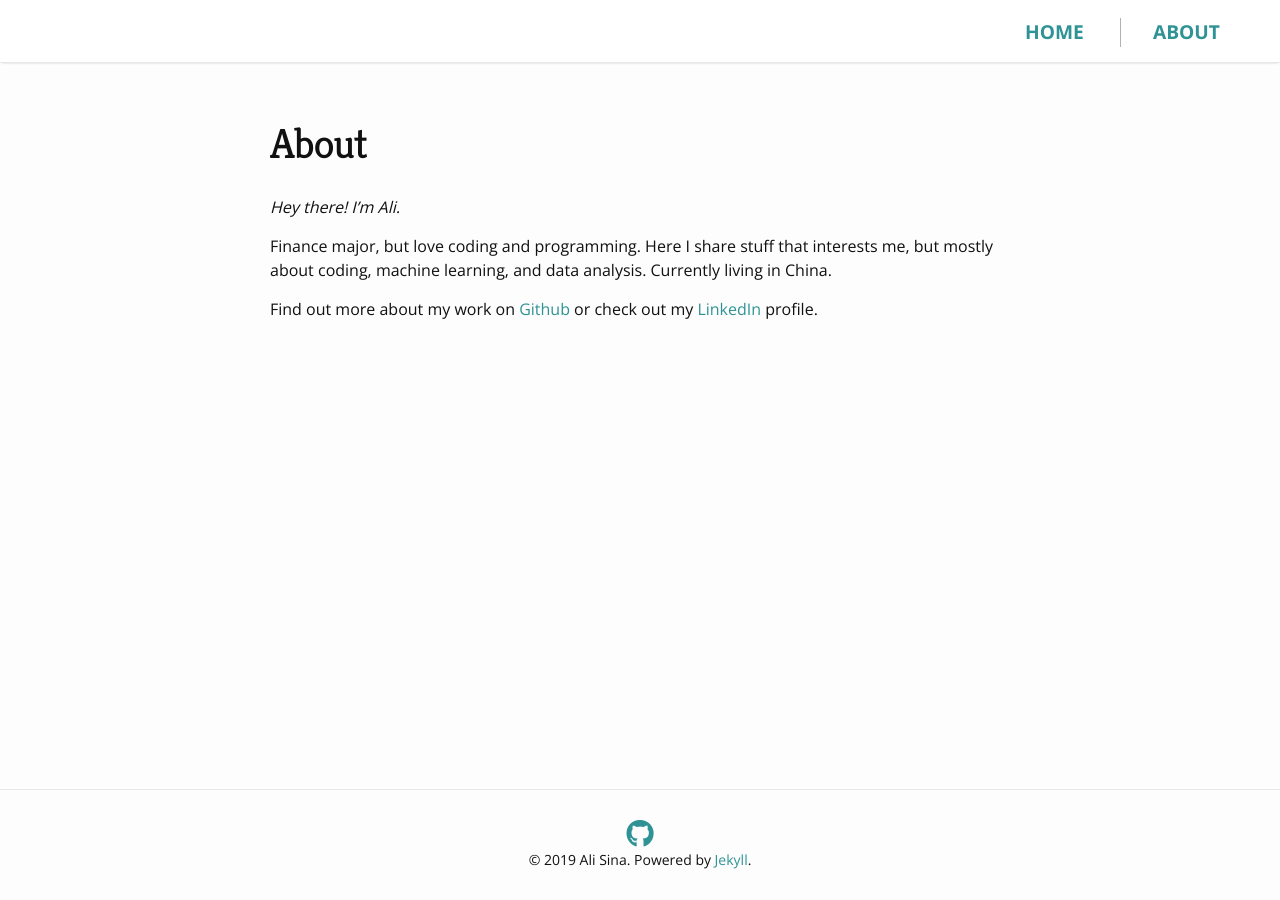
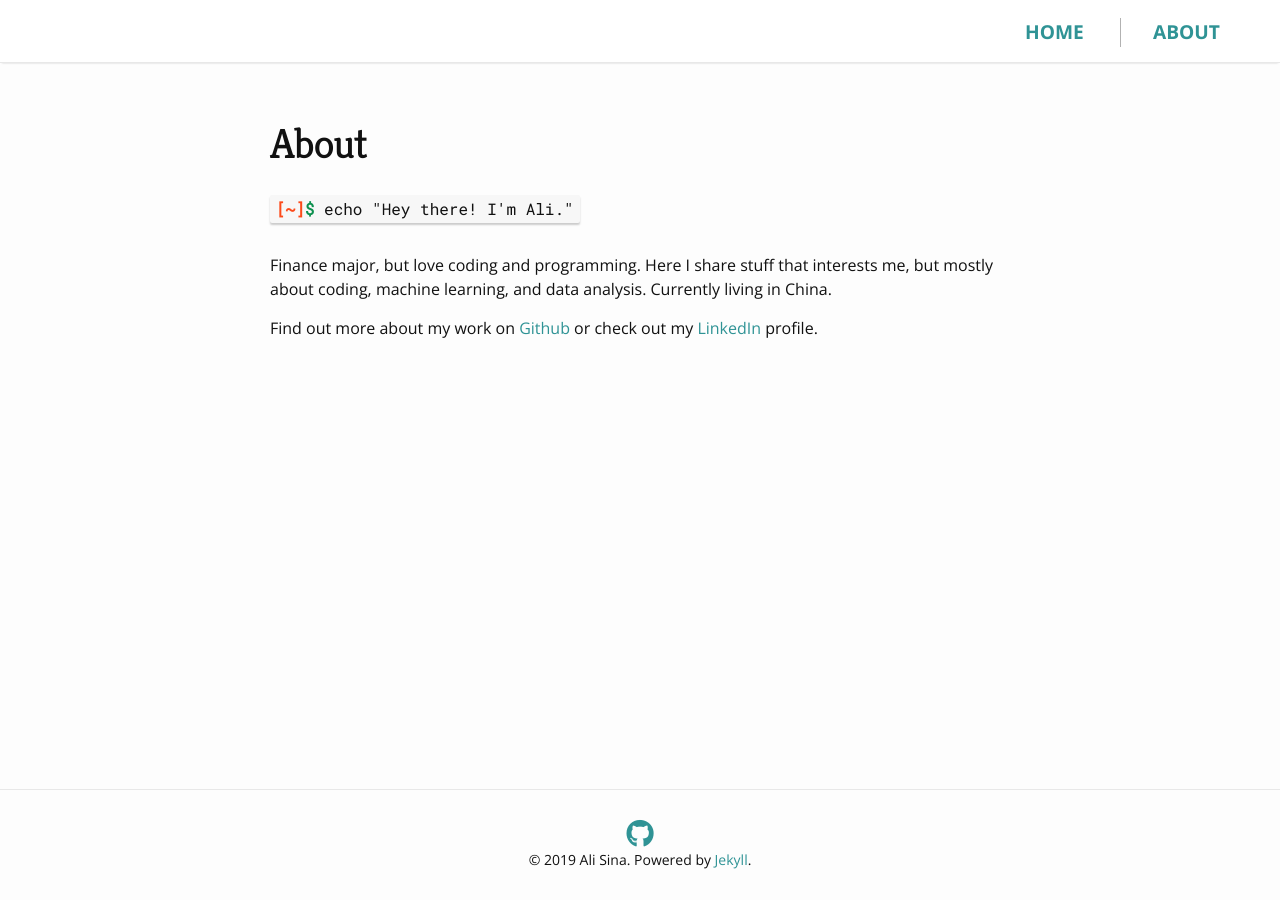
Before and after one commit to sinablk/sinablk.github.io, a Jekyll site: the page built from about/index.md, in a window 1280 px wide. Built offline with Jekyll 4.4.1, drawn with Linux system fonts in a browser that asks for light colours; nearby versions of some CDN libraries.

Commit message:
Edit greeting in ABOUT

```diff
--- a/_sass/styles/_layout.scss
+++ b/_sass/styles/_layout.scss
@@ -1,3 +1,24 @@
+/**
+ * About page's greeting
+ */
+.about-greeting {
+  background-color: $code-background-color;
+  font-family: $code-font-family;
+  display: inline-block;
+  padding: 2px 6px;
+  box-sizing: border-box;
+  border-radius: 2px;
+  margin-bottom: $spacing-unit;
+  box-shadow: 0 2px 2px 0px rgba(0, 0, 0, .2);
+
+
+  span {
+    font-weight: bold;
+  }
+}
+
+
+
 /**
  * Site header
  */
--- a/about/index.md
+++ b/about/index.md
@@ -2,8 +2,9 @@
 layout: page
 title: About
 ---
-
-*Hey there! I'm Ali.*
+<div class="about-greeting">
+<span style="color: #fc4a1a">[~]</span><span style="color: #0d904f">$</span>  echo "Hey there! I'm Ali."
+</div>
 
 Finance major, but love coding and programming. Here I share stuff that
 interests me, but mostly about coding, machine learning, and data analysis.
```
